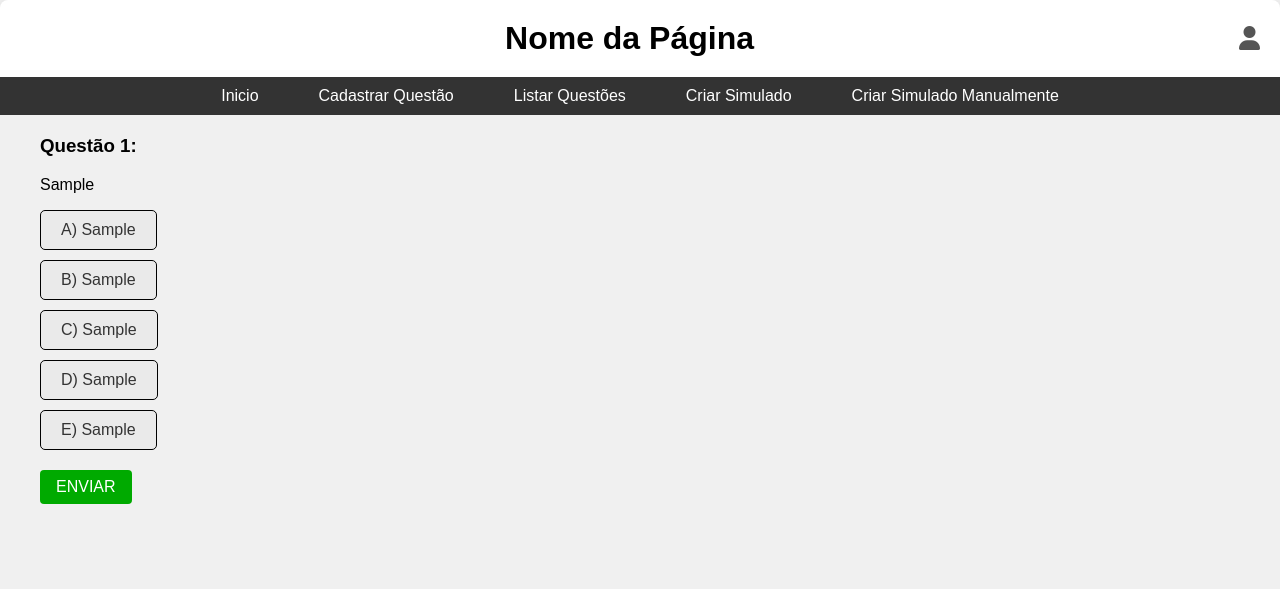
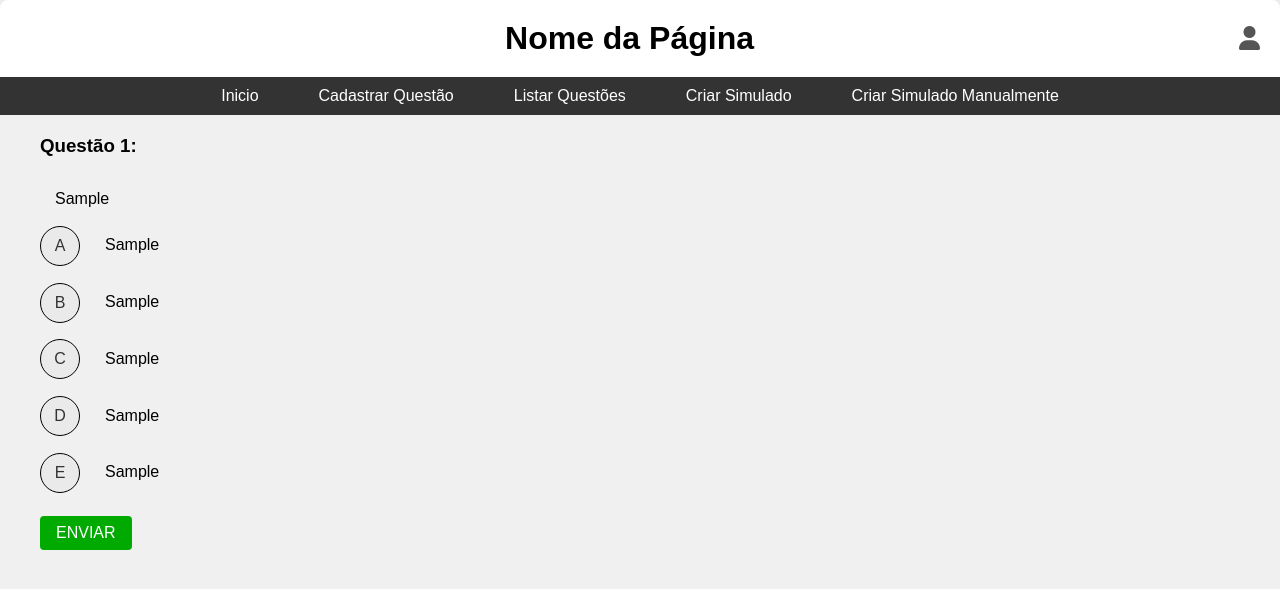
Before and after one commit to IgorDiasV/plataforma_de_simulado, a Django app: page /simulados/simulado/responder_simulado/00000000-0000-0000-0000-000000000001/ in a window 1280 px wide. Shown: the top 589 px of the page. Run offline with Django 4.2, Linux system fonts and the light colour scheme; a user stored in the database is signed in; tables that the repository leaves empty hold one stand-in row (values such as "Sample post"); some libraries are stand-ins or nearby versions.

Commit message:
style: adjust question display

```diff
--- a/simulados/static/simulados/css/simulado.css
+++ b/simulados/static/simulados/css/simulado.css
@@ -4,22 +4,37 @@
 
 .option {
     margin-bottom: 10px;
+    display: flex;
 }
 
 .option-radio {
     display: none;
 }
-
+.container-option{
+    margin-left: 10px;
+}
+.container-option p
+{
+    display: block;
+}
 .option-label {
-    display: inline-block;
-    padding: 10px 20px;
     background-color: #eaeaea;
-    border-radius: 5px;
+    border-radius: 50%;
     cursor: pointer;
     font-size: 16px;
     color: #333;
     transition: background-color 0.3s ease;
     border: 1px solid black;
+    margin-top: auto;
+    margin-bottom: auto;
+    text-align: center;
+    display: flex; /* Use o Flexbox para alinhar verticalmente */
+    align-items: center; /* Centraliza verticalmente */
+    justify-content: center;
+    padding: 10px;
+    height: 18px;
+    width: 18px;
+
 }
 
 .option-radio:checked+.option-label {
@@ -27,9 +42,6 @@
     color: #fff;
 }
 
-.option p {
-    display: inline;
-}
 
 .right_answer{
     background-color: green;
--- a/simulados/templates/simulados/simulado.html
+++ b/simulados/templates/simulados/simulado.html
@@ -2,6 +2,7 @@
 {% load static %}
 {% block css %}
   <link href="{% static 'simulados/css/simulado.css' %}" rel='stylesheet'>
+  <link href="https://cdn.quilljs.com/1.3.6/quill.snow.css" rel="stylesheet">
 {% endblock css %}
 {% block conteudo %}
 
@@ -12,28 +13,28 @@
       {% for questao in questoes%}
         <div class="question">
             <h3>Questão {{forloop.counter}}:</h3>
-            <p>{{questao.pergunta | safe}}</p>
+            <div class='ql-editor'>{{questao.pergunta | safe}}</div>
             <div class="option">
               <input type="radio" id="q{{forloop.counter}}-option1" name="{{questao.id}}" class="option-radio" value="A" id_questao={{questao.id}}>
-              <label for="q{{forloop.counter}}-option1" class="option-label">A) {{questao.alternativa_a | safe}}</label>
+              <label for="q{{forloop.counter}}-option1" class="option-label">A </label> <div class='container-option ql-editor'>{{questao.alternativa_a | safe}}</div>
             </div>
 
             <div class="option">
               <input type="radio" id="q{{forloop.counter}}-option2" name="{{questao.id}}" class="option-radio" value="B" id_questao={{questao.id}}>
-              <label for="q{{forloop.counter}}-option2" class="option-label">B) {{questao.alternativa_b | safe}}</label>
+              <label for="q{{forloop.counter}}-option2" class="option-label">B</label> <div class='container-option ql-editor'>{{questao.alternativa_b | safe}}</div>
             </div>
 
             <div class="option">
               <input type="radio" id="q{{forloop.counter}}-option3" name="{{questao.id}}" class="option-radio" value="C" id_questao={{questao.id}}>
-              <label for="q{{forloop.counter}}-option3" class="option-label">C) {{questao.alternativa_c | safe}}</label>
+              <label for="q{{forloop.counter}}-option3" class="option-label">C</label> <div class='container-option ql-editor'>{{questao.alternativa_c | safe}}</div>
             </div>
             <div class="option">
                 <input type="radio" id="q{{forloop.counter}}-option4" name="{{questao.id}}" class="option-radio" value="D" id_questao={{questao.id}}>
-                <label for="q{{forloop.counter}}-option4" class="option-label">D) {{questao.alternativa_d | safe}}</label>
+                <label for="q{{forloop.counter}}-option4" class="option-label">D</label> <div class='container-option ql-editor'>{{questao.alternativa_d | safe}}</div>
               </div>
               <div class="option">
                 <input type="radio" id="q{{forloop.counter}}-option5" name="{{questao.id}}" class="option-radio" value="E" id_questao={{questao.id}}>
-                <label for="q{{forloop.counter}}-option5" class="option-label">E) {{questao.alternativa_e | safe}}</label>
+                <label for="q{{forloop.counter}}-option5" class="option-label">E</label> <div class='container-option ql-editor'>{{questao.alternativa_e | safe}}</div>
               </div>
           </div>
         {% endfor %}
```
Also changed, not shown: pagina_principal/templates/pagina_principal/editar_questao.html (+8 -6 lines), pagina_principal/templates/pagina_principal/lista_questoes.html (+8 -6 lines), simulados/templates/simulados/exibir_resultado.html (+7 -6 lines), pagina_principal/static/pagina_principal/css/listar_questoes.css (line endings or trailing spaces), simulados/views.py (line endings or trailing spaces).
